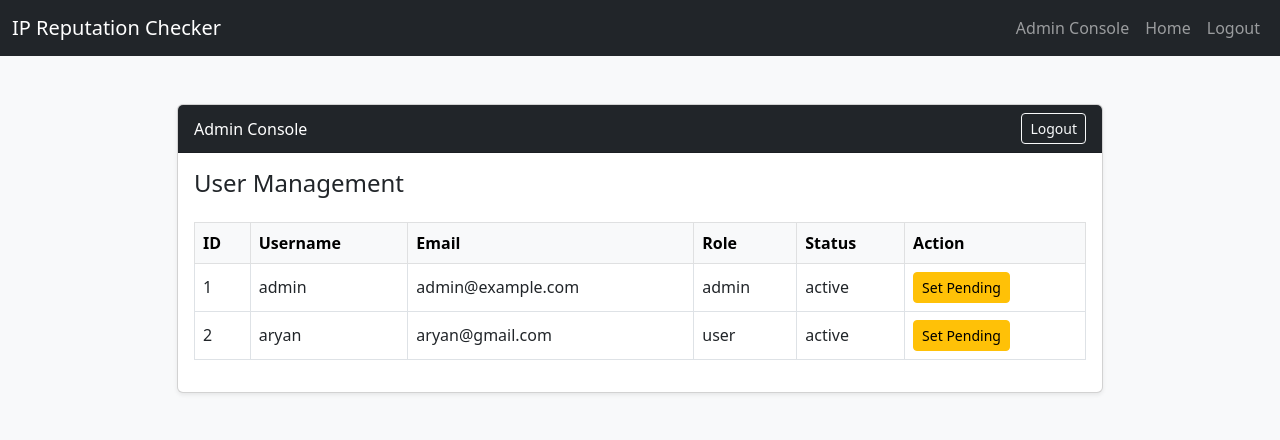
After one commit to ARYDESTROYER/IP_Checker, a Flask app: page /admin in a window 1280 px wide. The commit adds this page. Shown: the top 440 px of the page. Run offline with Flask 3, Linux system fonts and the light colour scheme; a user stored in the database is signed in.

Commit message:
Added login page and registration. All website browsing will redirect to /login

```diff
--- a/app.py
+++ b/app.py
@@ -1,6 +1,8 @@
 import os
-from flask import Flask, render_template, request
+from flask import Flask, render_template, request, redirect, url_for, session, flash
 from dotenv import load_dotenv
+from models import db, User
+from utils import is_valid_username, is_valid_email, is_valid_password
 from ip_checker import (
     is_valid_ip,
     get_ip_info,
@@ -9,12 +11,124 @@ from ip_checker import (
     get_pulsedive_rep,
     get_greynoise_rep
 )
+from functools import wraps
 
 load_dotenv()
 
 app = Flask(__name__)
+app.secret_key = os.getenv('SECRET_KEY', 'changeme')
+app.config['SQLALCHEMY_DATABASE_URI'] = 'sqlite:///users.db'
+app.config['SQLALCHEMY_TRACK_MODIFICATIONS'] = False
+
+db.init_app(app)
+
+# @app.before_first_request
+def create_tables():
+    db.create_all()
+
+# --- Decorators ---
+def login_required(f):
+    @wraps(f)
+    def decorated(*args, **kwargs):
+        if 'user_id' not in session:
+            return redirect(url_for('login'))
+        user = User.query.get(session['user_id'])
+        if not user or user.status != 'active':
+            session.clear()
+            return redirect(url_for('login'))
+        return f(*args, **kwargs)
+    return decorated
+
+def admin_required(f):
+    @wraps(f)
+    def decorated(*args, **kwargs):
+        if 'user_id' not in session:
+            return redirect(url_for('login'))
+        user = User.query.get(session['user_id'])
+        if not user or not user.is_admin():
+            return redirect(url_for('index'))
+        return f(*args, **kwargs)
+    return decorated
+
+# --- Protect all sensitive routes ---
+@app.route('/register', methods=['GET', 'POST'])
+def register():
+    if request.method == 'POST':
+        username = request.form['username'].strip()
+        email = request.form['email'].strip().lower()
+        password = request.form['password']
+        # Validate fields
+        if not is_valid_username(username):
+            flash('Invalid username. Use 3-30 letters only.')
+            return render_template('register.html')
+        if not is_valid_email(email):
+            flash('Invalid email address.')
+            return render_template('register.html')
+        if not is_valid_password(password):
+            flash('Password must be at least 8 characters, with letters and numbers.')
+            return render_template('register.html')
+        # Check uniqueness
+        if User.query.filter((User.username == username) | (User.email == email)).first():
+            flash('Username or email already registered.')
+            return render_template('register.html')
+        # Create user with pending status
+        user = User(username=username, email=email, role='user', status='pending')
+        user.set_password(password)
+        db.session.add(user)
+        db.session.commit()
+        flash('Registration successful! Await admin approval.')
+        return redirect(url_for('login'))
+    return render_template('register.html')
+
+@app.route('/login', methods=['GET', 'POST'])
+def login():
+    if request.method == 'POST':
+        username_email = request.form['username_email'].strip()
+        password = request.form['password']
+        user = None
+        if is_valid_email(username_email):
+            user = User.query.filter_by(email=username_email.lower()).first()
+        elif is_valid_username(username_email):
+            user = User.query.filter_by(username=username_email).first()
+        else:
+            flash('Invalid username/email format.')
+            return render_template('login.html')
+        if not user or not user.check_password(password):
+            flash('Invalid credentials.')
+            return render_template('login.html')
+        session['user_id'] = user.id
+        session['role'] = user.role
+        session['status'] = user.status
+        if user.status != 'active':
+            flash('Your account is pending admin approval.')
+            return render_template('login.html')
+        return redirect(url_for('index'))
+    return render_template('login.html')
+
+@app.route('/logout')
+@login_required
+def logout():
+    session.clear()
+    return redirect(url_for('login'))
+
+@app.route('/admin', methods=['GET', 'POST'])
+@admin_required
+def admin():
+    users = User.query.all()
+    if request.method == 'POST':
+        uid = int(request.form['user_id'])
+        action = request.form['action']
+        user = User.query.get(uid)
+        if user:
+            if action == 'approve':
+                user.status = 'active'
+            elif action == 'pending':
+                user.status = 'pending'
+            db.session.commit()
+    return render_template('admin.html', users=users)
 
 @app.route('/', methods=['GET', 'POST'])
+@login_required
 def index():
     ip = ''
     ip_info = None
@@ -34,5 +148,23 @@ def index():
             ]
     return render_template('index.html', ip=ip, ip_info=ip_info, reports=reports, error=error)
 
+# --- Ensure all other routes redirect to login if not logged in ---
+@app.errorhandler(401)
+def unauthorized(e):
+    return redirect(url_for('login'))
+
+@app.errorhandler(403)
+def forbidden(e):
+    return redirect(url_for('login'))
+
+@app.errorhandler(404)
+def not_found(e):
+    # Optionally, redirect to login or show a custom 404 page
+    if 'user_id' not in session:
+        return redirect(url_for('login'))
+    return render_template('404.html'), 404
+
 if __name__ == '__main__':
+    with app.app_context():
+        db.create_all()
     app.run(debug=True)
--- /dev/null
+++ b/models.py
@@ -0,0 +1,25 @@
+from flask_sqlalchemy import SQLAlchemy
+from werkzeug.security import generate_password_hash, check_password_hash
+
+db = SQLAlchemy()
+
+class User(db.Model):
+    id = db.Column(db.Integer, primary_key=True)
+    username = db.Column(db.String(80), unique=True, nullable=False)
+    email = db.Column(db.String(120), unique=True, nullable=False)
+    password_hash = db.Column(db.String(128), nullable=False)
+    role = db.Column(db.String(20), default='user')  # 'admin' or 'user'
+    status = db.Column(db.String(20), default='pending')  # 'pending' or 'active'
+    whitelisted = db.Column(db.Boolean, default=False)
+
+    def set_password(self, password):
+        self.password_hash = generate_password_hash(password)
+
+    def check_password(self, password):
+        return check_password_hash(self.password_hash, password)
+
+    def is_active(self):
+        return self.status == 'active' and self.whitelisted
+
+    def is_admin(self):
+        return self.role == 'admin'
--- a/requirements.txt
+++ b/requirements.txt
@@ -1,3 +1,5 @@
 requests
 python-dotenv
 Flask
+Flask-SQLAlchemy
+Werkzeug
--- /dev/null
+++ b/templates/admin.html
@@ -0,0 +1,82 @@
+<!DOCTYPE html>
+<html lang="en">
+<head>
+    <meta charset="UTF-8">
+    <meta name="viewport" content="width=device-width, initial-scale=1.0">
+    <title>Admin Console | IP Reputation Checker</title>
+    <link href="https://cdn.jsdelivr.net/npm/bootstrap@5.3.0/dist/css/bootstrap.min.css" rel="stylesheet">
+</head>
+<body class="bg-light">
+<nav class="navbar navbar-expand-lg navbar-dark bg-dark">
+  <div class="container-fluid">
+    <a class="navbar-brand" href="/">IP Reputation Checker</a>
+    <button class="navbar-toggler" type="button" data-bs-toggle="collapse" data-bs-target="#navbarNav" aria-controls="navbarNav" aria-expanded="false" aria-label="Toggle navigation">
+      <span class="navbar-toggler-icon"></span>
+    </button>
+    <div class="collapse navbar-collapse" id="navbarNav">
+      <ul class="navbar-nav ms-auto">
+        {% if session['role'] == 'admin' %}
+        <li class="nav-item">
+          <a class="nav-link" href="/admin">Admin Console</a>
+        </li>
+        {% endif %}
+        <li class="nav-item">
+          <a class="nav-link" href="/">Home</a>
+        </li>
+        <li class="nav-item">
+          <a class="nav-link" href="/logout">Logout</a>
+        </li>
+      </ul>
+    </div>
+  </div>
+</nav>
+<div class="container py-5">
+    <div class="row justify-content-center">
+        <div class="col-lg-10">
+            <div class="card shadow-sm">
+                <div class="card-header bg-dark text-white d-flex justify-content-between align-items-center">
+                    <span>Admin Console</span>
+                    <a href="/logout" class="btn btn-sm btn-outline-light">Logout</a>
+                </div>
+                <div class="card-body">
+                    <h4 class="mb-4">User Management</h4>
+                    <table class="table table-bordered table-hover align-middle">
+                        <thead class="table-light">
+                            <tr>
+                                <th>ID</th>
+                                <th>Username</th>
+                                <th>Email</th>
+                                <th>Role</th>
+                                <th>Status</th>
+                                <th>Action</th>
+                            </tr>
+                        </thead>
+                        <tbody>
+                        {% for user in users %}
+                            <tr>
+                                <td>{{ user.id }}</td>
+                                <td>{{ user.username }}</td>
+                                <td>{{ user.email }}</td>
+                                <td>{{ user.role }}</td>
+                                <td>{{ user.status }}</td>
+                                <td>
+                                    <form method="post" class="d-inline">
+                                        <input type="hidden" name="user_id" value="{{ user.id }}">
+                                        {% if user.status == 'pending' %}
+                                            <button name="action" value="approve" class="btn btn-success btn-sm">Approve</button>
+                                        {% elif user.status == 'active' %}
+                                            <button name="action" value="pending" class="btn btn-warning btn-sm">Set Pending</button>
+                                        {% endif %}
+                                    </form>
+                                </td>
+                            </tr>
+                        {% endfor %}
+                        </tbody>
+                    </table>
+                </div>
+            </div>
+        </div>
+    </div>
+</div>
+</body>
+</html>
```
Also changed, not shown: templates/index.html (+23 -0 lines), templates/login.html (added, +44 -0 lines), templates/register.html (added, +48 -0 lines), utils.py (added, +13 -0 lines), instance/users.db (added).
